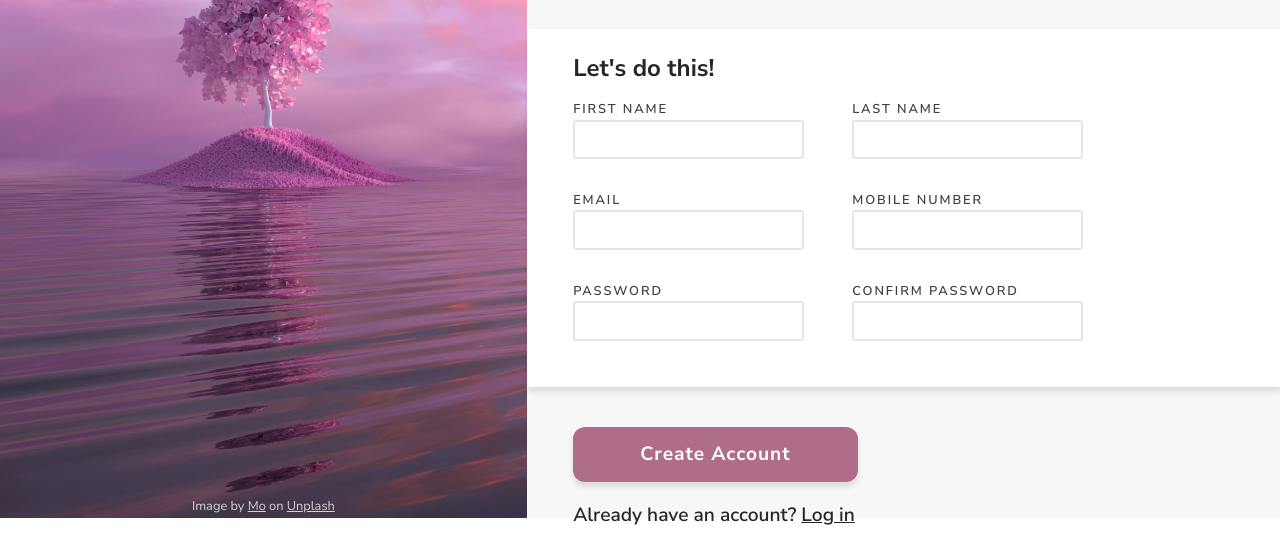
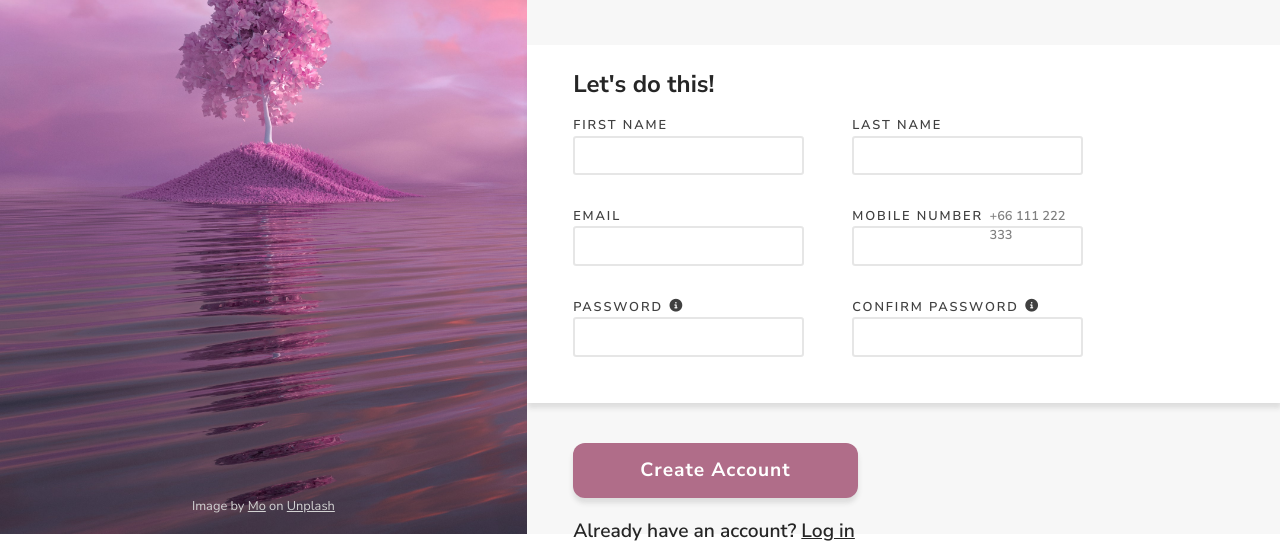
Before and after one commit to DustyPriest/odin-signup-form, a plain HTML site: page index.html in a window 1280 px wide. Shown: the part 282-839 px from the top of the page. Drawn offline with Linux system fonts and the light colour scheme.

Commit message:
Basic form validation; input tooltips

```diff
--- a/index.html
+++ b/index.html
@@ -11,6 +11,12 @@
       href="https://fonts.googleapis.com/css2?family=Nunito+Sans:ital,wght@0,300;0,400;0,600;0,700;1,400;1,600;1,700&display=swap"
       rel="stylesheet"
     />
+    1 Add Your Kit's Code to a Project
+
+    <script
+      src="https://kit.fontawesome.com/cb7612831f.js"
+      crossorigin="anonymous"
+    ></script>
     <title>Sign-up</title>
   </head>
   <body>
@@ -34,36 +40,59 @@
                   type="text"
                   name="first-name"
                   id="first-name"
+                  placeholder=" "
                   required
                 />
               </li>
               <li>
                 <label for="last-name">Last Name</label
-                ><input type="text" name="last-name" id="last-name" />
+                ><input
+                  type="text"
+                  name="last-name"
+                  id="last-name"
+                  placeholder=" "
+                />
               </li>
               <li>
                 <label for="email">Email</label
-                ><input type="email" name="email" id="email" required />
+                ><input
+                  type="email"
+                  name="email"
+                  id="email"
+                  placeholder=" "
+                  required
+                />
               </li>
               <li>
                 <label for="phone-num">Mobile Number</label
-                ><input type="text" name="phone-num" id="phone-num" />
+                ><input
+                  type="tel"
+                  name="phone-num"
+                  id="phone-num"
+                  placeholder=" "
+                  minlength="12"
+                  maxlength="15"
+                />
               </li>
-              <li>
+              <li class="pass-input">
                 <label for="password">Password</label
                 ><input
                   type="password"
                   name="password"
                   id="password"
+                  placeholder=" "
+                  pattern="(?=.*\d)(?=.*[a-z])(?=.*[A-Z]).{6,}"
                   required
                 />
               </li>
-              <li>
+              <li class="pass-input">
                 <label for="password-confirm">Confirm Password</label
                 ><input
                   type="password"
                   name="password-confirm"
                   id="password-confirm"
+                  placeholder=" "
+                  pattern="(?=.*\d)(?=.*[a-z])(?=.*[A-Z]).{6,}"
                   required
                 />
               </li>
--- a/style.css
+++ b/style.css
@@ -77,7 +77,9 @@ a {
   --clr-txt-600: hsl(0, 0%, 0%);
   --clr-txt-400: hsl(0, 0%, 15%);
   --clr-txt-300: hsl(0, 0%, 25%);
-  --clr-accent: hsl(335, 30%, 56%);
+  --clr-accent: #b06d89;
+  --clr-accent-dark: hsl(335, 30%, 46%);
+  --clr-positive: hsl(122, 40%, 68%);
 
   --font-size-med: clamp(1rem, 2vw + 0.25rem, 1.5rem);
   --font-size-sml: clamp(0.75rem, 1.5vw + 0.25rem, 1.2rem);
@@ -136,6 +138,7 @@ h1 {
 }
 
 img {
+  /* TODO: handle sizing when zooming */
   height: clamp(2.5rem, 3vw + 1rem, 5rem);
 }
 
@@ -207,12 +210,79 @@ label {
   letter-spacing: 0.15em;
 }
 
+label[for='phone-num'],
+label[for='password'],
+label[for='password-confirm'] {
+  position: relative;
+}
+
+label[for='phone-num']::after {
+  content: '+66 111 222 333';
+  position: absolute;
+  margin-left: 0.5em;
+  font-size: var(--font-size-xsml);
+  letter-spacing: normal;
+  color: grey;
+}
+
+label[for='password']::after,
+label[for='password-confirm']::after {
+  position: absolute;
+  display: inline-block;
+  text-rendering: auto;
+  bottom: 0.15em;
+  margin-left: 0.5em;
+  font-family: 'Font Awesome 6 Free';
+  font-weight: 900;
+  content: '\f05a';
+}
+
+label[for='password']::before,
+label[for='password-confirm']::before {
+  position: absolute;
+  content: 'Must contain at least 6 characters including at least 1 uppercase character, 1 lowercase character, and 1 number.';
+  visibility: hidden;
+  bottom: 2.5em;
+  background-color: #555;
+  width: 100%;
+  padding: 1em 2em;
+  text-align: center;
+  border-radius: 0.5rem;
+  text-transform: none;
+  color: lightgrey;
+  line-height: normal;
+  letter-spacing: normal;
+  z-index: 1;
+  opacity: 0;
+  transition: opacity 500ms ease;
+}
+
+label[for='password']:hover::before,
+label[for='password-confirm']:hover::before,
+li:focus-within label::before {
+  visibility: visible;
+  opacity: 1;
+}
+
 input {
   border: 2px solid hsl(0 0% 90%);
   border-radius: 0.2rem;
   line-height: 1.75;
   padding-left: 0.5rem;
   font-size: var(--font-size-sml);
+}
+
+input:valid:not(:placeholder-shown) {
+  border-color: var(--clr-positive);
+}
+
+input:invalid:not(:placeholder-shown) {
+  border-color: hsl(0, 80%, 70%);
+}
+
+input:focus {
+  outline-offset: -2px;
+  box-shadow: 0px 5px 5px hsla(0 0% 30% / 0.15);
 }
 
 button {
@@ -229,11 +299,19 @@ button {
   box-shadow: 0px 5px 5px hsla(0 0% 30% / 0.15);
 }
 
+button:active {
+  background-color: var(--clr-accent-dark);
+}
+
 .login-option {
   padding: 1rem var(--block-padding);
   font-size: var(--font-size-sml);
   font-weight: 600;
   color: var(--clr-txt-400);
+}
+
+a:active {
+  color: var(--clr-accent-dark);
 }
 
 ::selection {
@@ -242,5 +320,5 @@ button {
 
 :focus {
   outline: pink solid 2px;
-  outline-offset: 1px;
+  outline-offset: 2px;
 }
```
